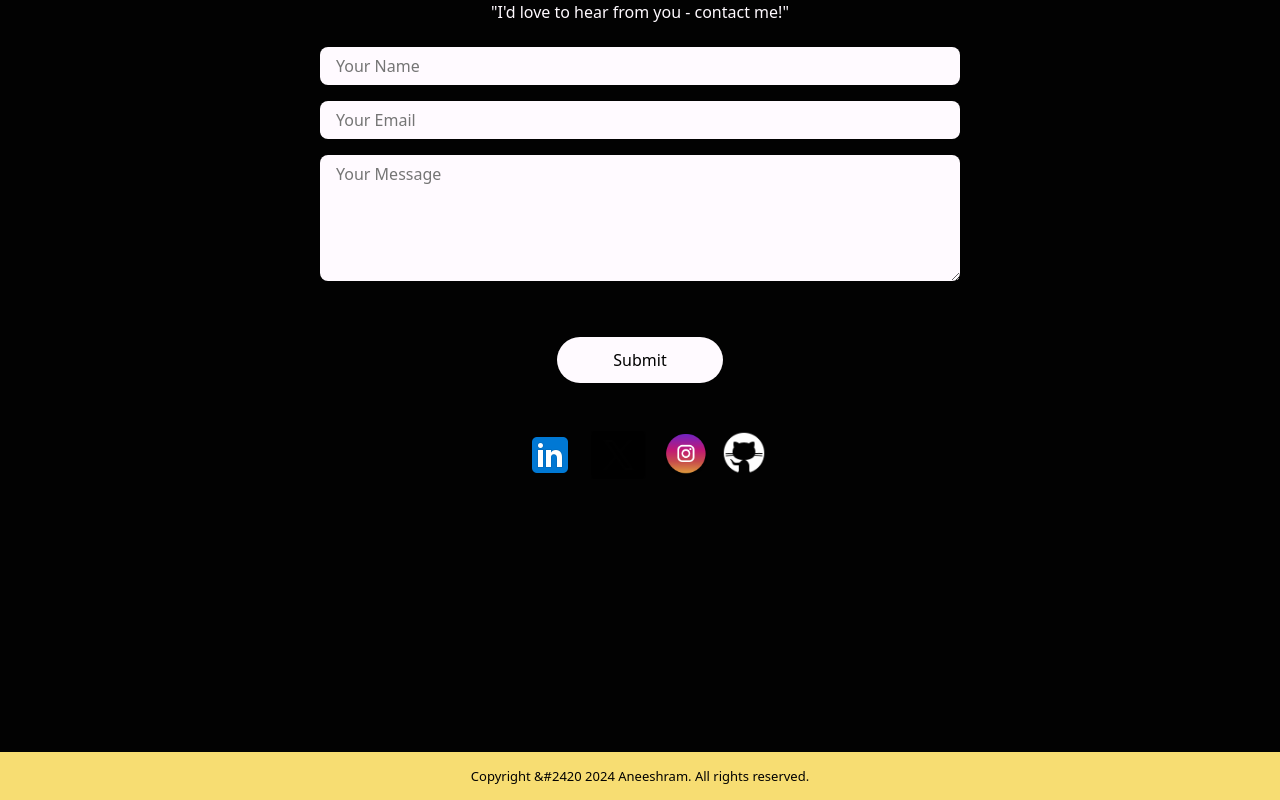
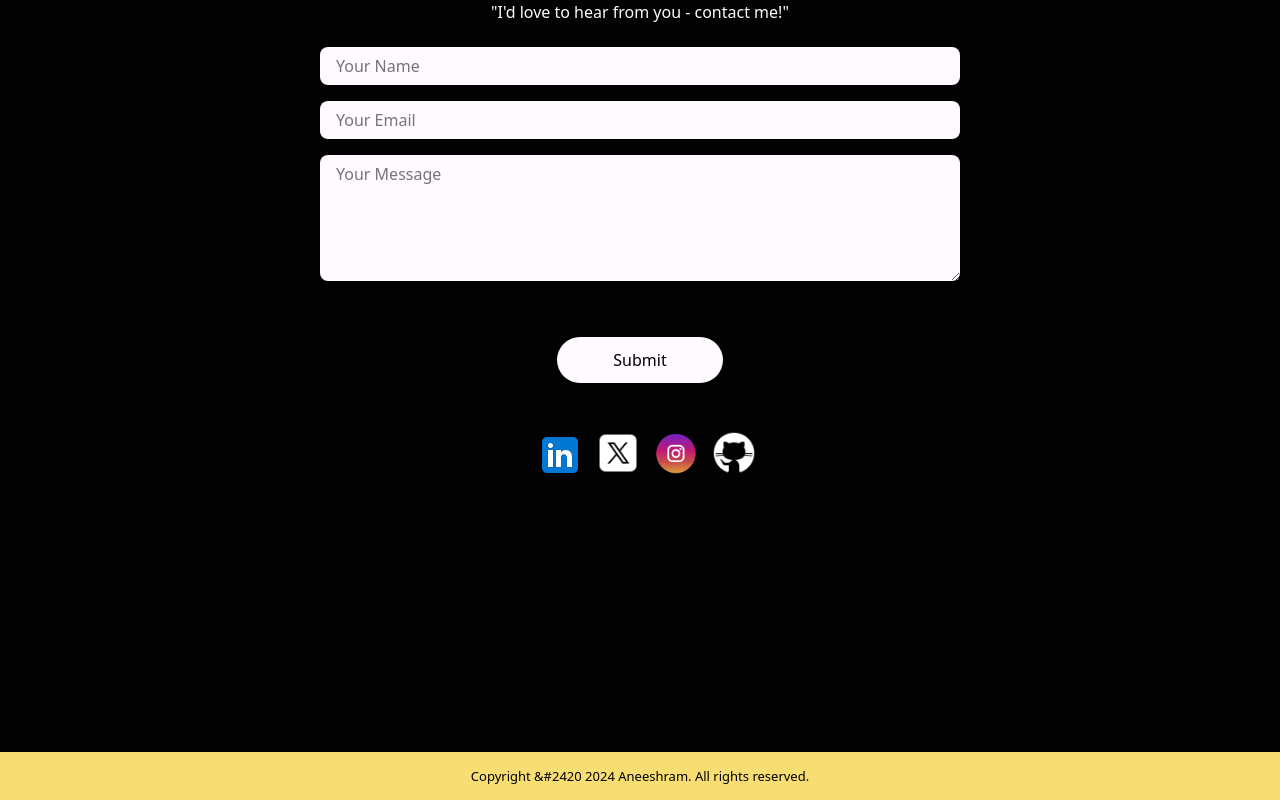
Before and after one commit to aneeshram-01/React-Portfolio-website, a React (Create React App) app: page / in a window 1280 px wide. Shown: the part 2662-3462 px from the top of the page. Built offline with nearby package versions, Linux system fonts and the light colour scheme; a web font is replaced by a local one.

Commit message:
Update contact.js

```diff
--- a/src/components/Contact/contact.js
+++ b/src/components/Contact/contact.js
@@ -39,7 +39,7 @@ const Contact = () => {
                 <img className='link' src={FacebookIcon} alt='Facebook'/>
     </a>
   <a href="https://x.com/aneesh_ram01?t=GmvCmz5DeGtIwL16gio12g&s=08" target="_blank" rel="noopener noreferrer">
-                <img className='link' class='logo' id='logo' src={TwitterIcon} alt='Twitter'/>
+                <img className='link' class='logoooo' id='logo' src={TwitterIcon} alt='Twitter'/>
     </a>
      <a href="https://www.instagram.com/aneesh.ram01/" target="_blank" rel="noopener noreferrer">
                 <img className='link' src={InstagramIcon} alt='Instagram'/>
```
